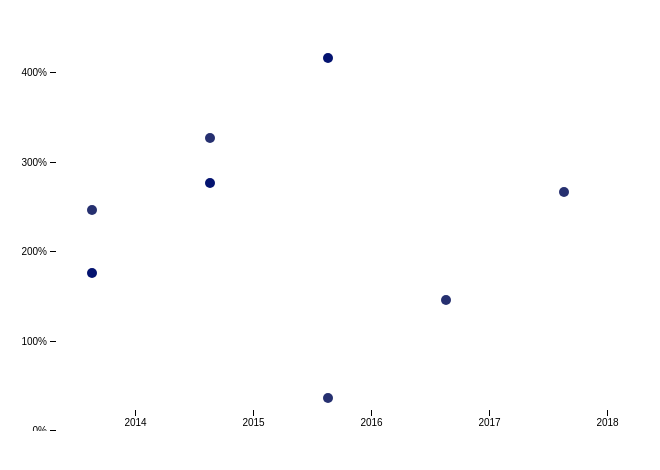
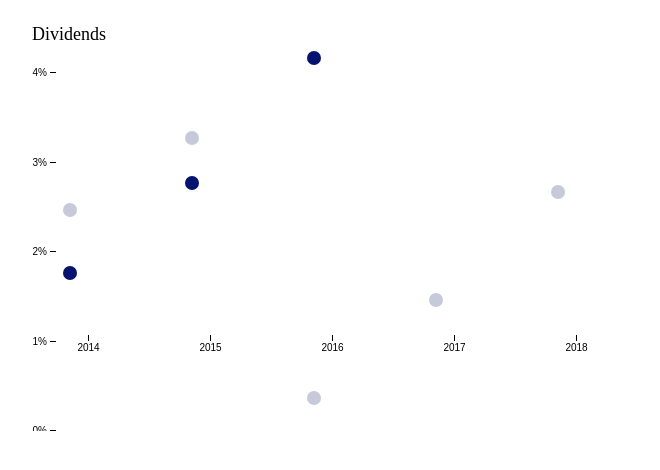
Before and after one commit to puan0601/D3ScatterPlot, a plain HTML site: page index.html in a window 1280 px wide. Shown: the whole page, without its empty margins (0-660 px from the left). Drawn offline with nearby package versions, Linux system fonts and the light colour scheme.

Commit message:
colors working for datasets and title added

```diff
--- a/index.html
+++ b/index.html
@@ -25,6 +25,10 @@
 
         .circle {
             padding-right: 5px;
+        }
+
+        .title {
+            font-size: 18px
         }
 
 
@@ -66,8 +70,14 @@
                                      .append('g')
                                         .attr('transform', `translate(${margin.left},${margin.top})`)
 
+        const title = svg.append('text')
+                         .classed('title', true)
+                         .attr('x', 0)
+                         .attr('y', 0)
+                         .text('Dividends')
+
         // X and Y scales
-        const x = d3.scaleBand().rangeRound([0, width]).padding(0.5),
+        const x = d3.scaleBand().rangeRound([0, width]).padding(0.3),
               y = d3.scaleLinear().rangeRound([height, 0]);
 
         // Set domain for X and Y
@@ -76,16 +86,16 @@
 
         // Create X and Y axis
         const xAxis = d3.axisBottom(x);
-        const yAxis = d3.axisLeft(y).ticks(4, '%');
+        const yAxis = d3.axisLeft(y).ticks(4).tickFormat(d => d + '%');
 
         const g = svg.append('g')
                      .attr('transform', `translate(${margin.left},${margin.top})`);
 
-        //Add axes
+        // Add axes
         // x-axis
         g.append('g')
             .attr('class', 'axis axis--x')
-            .attr('transform', `translate(-10,${height-20})`)
+            .attr('transform', `translate(${-margin.left + -margin.right},${height-95})`)
             .call(xAxis)
 
         // y-axis
@@ -93,6 +103,8 @@
             .attr('class', 'axis axis--y')
             .call(yAxis)
 
+        // Add data circles
+        // existing portfolio
         svg.selectAll('.existing.dot')
             .data(dataSetExistingPort)
             .enter()
@@ -100,17 +112,18 @@
             .attr('class', 'existing')
             .attr('cx', (d) => { return x(d.year); })
             .attr('cy', (d) => { return y(d.value); })
-            .attr('r', 5)
-            .style('fill', '#263070');
+            .attr('r', 7)
+            .style('fill', '#c6c9d9');
 
-        svg.selectAll('.new.dot')
+        // new portfolio
+        svg.selectAll('.existing.dot')
             .data(dataSetNewPort)
             .enter()
             .append('circle')
             .attr('class', 'new')
             .attr('cx', (d) => { return x(d.year); })
             .attr('cy', (d) => { return y(d.value); })
-            .attr('r', 5)
+            .attr('r', 7)
             .style('fill', '#041370');
 
         function render() {
```
